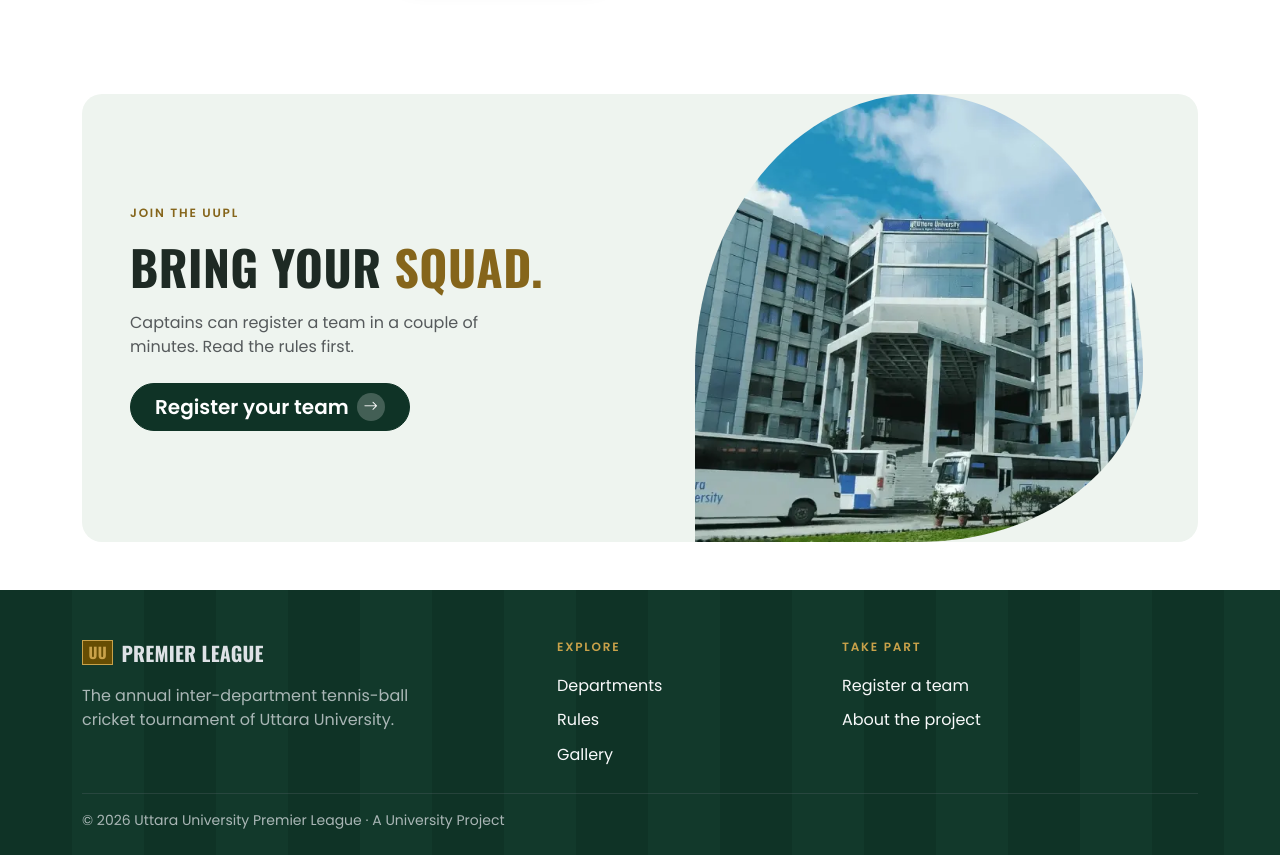
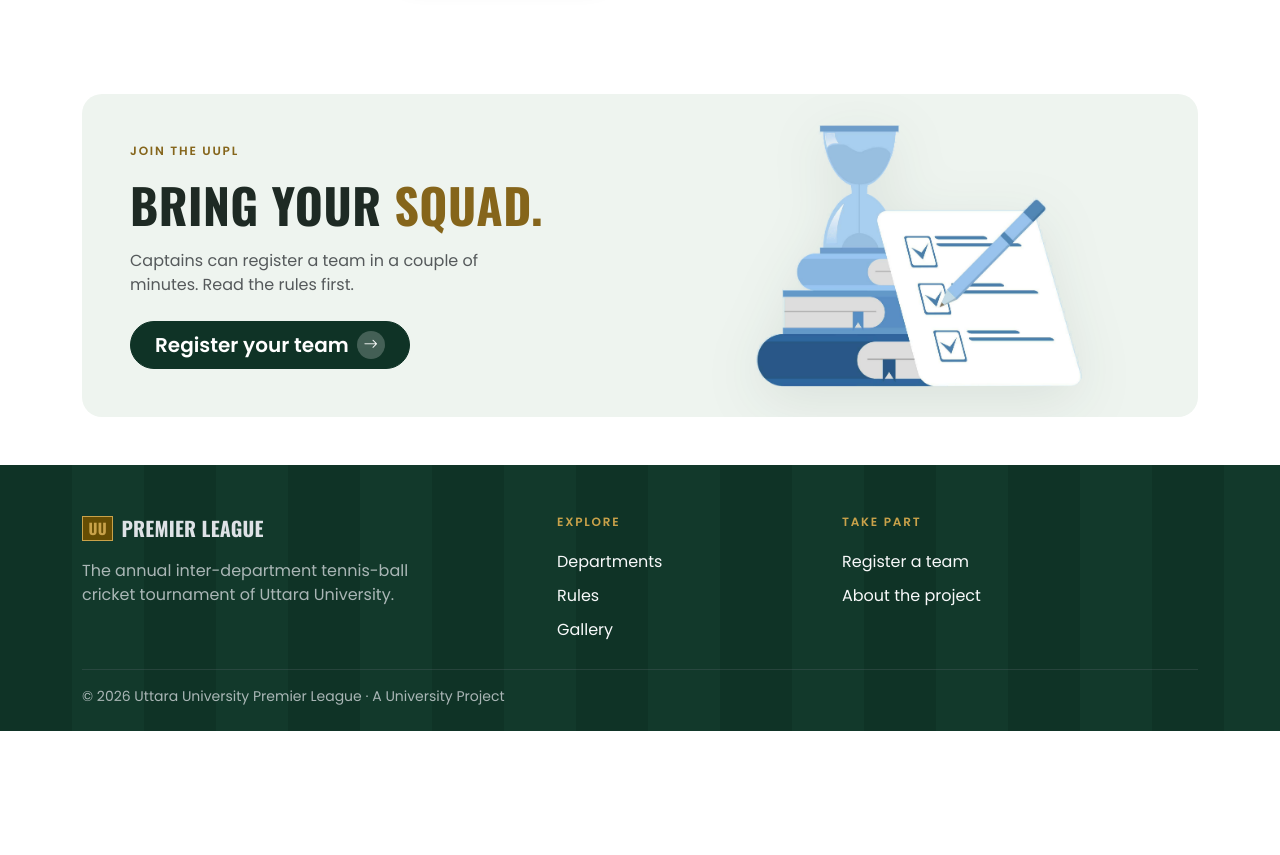
Before and after one commit to masud5009/uu-html-css, a plain HTML site: page index.html in a window 1280 px wide. Shown: the part 4250-5105 px from the top of the page. After the commit the page ends 4981 px from the top, so only its background shows below. Drawn offline with nearby package versions, Linux system fonts and the light colour scheme.

Commit message:
Refactor code structure for improved readability and maintainability

```diff
--- a/css/style.css
+++ b/css/style.css
@@ -208,15 +208,16 @@ h2 em {
 .cta-photo {
     width: 100%;
     max-width: 28rem;
-    aspect-ratio: 1 / 1;
-    border-radius: 50% 50% 50% 0 / 62% 62% 38% 0;
-    /* organic drop shape like the reference */
-    overflow: hidden;
+    display: flex;
+    align-items: center;
+    justify-content: center;
 }
 
 .cta-photo img {
-    width: 100%;
-    height: 100%;
+    width: 75%;
+    height: auto;
+    object-fit: contain;
+    filter: drop-shadow(0 14px 28px rgba(18, 48, 38, 0.09));
 }
 
 .cta-arrow {
--- a/index.html
+++ b/index.html
@@ -520,7 +520,7 @@
                         </div>
                         <div class="col-lg-6 pb-4 pb-lg-0">
                             <div class="cta-photo mx-auto">
-                                <img src="images/uu-campus-building.webp" alt="Uttara University permanent campus building" class="object-fit-cover" loading="lazy">
+                                <img src="images/cta-registration-checklist.png" alt="UUPL team registration checklist and rules" class="img-fluid" loading="lazy">
                             </div>
                         </div>
                     </div>
```
Also changed, not shown: images/cta-registration-checklist-with-ground.png (added), images/cta-registration-checklist.png (added).
